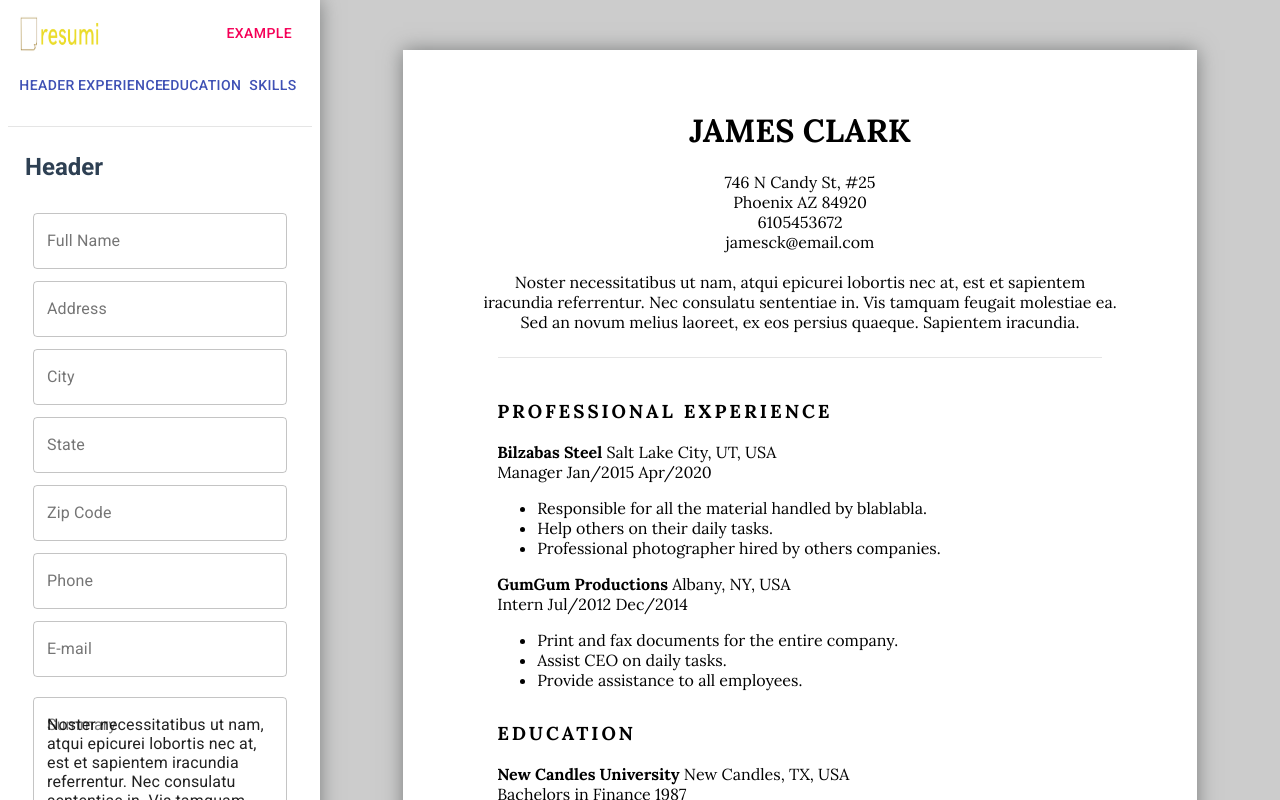
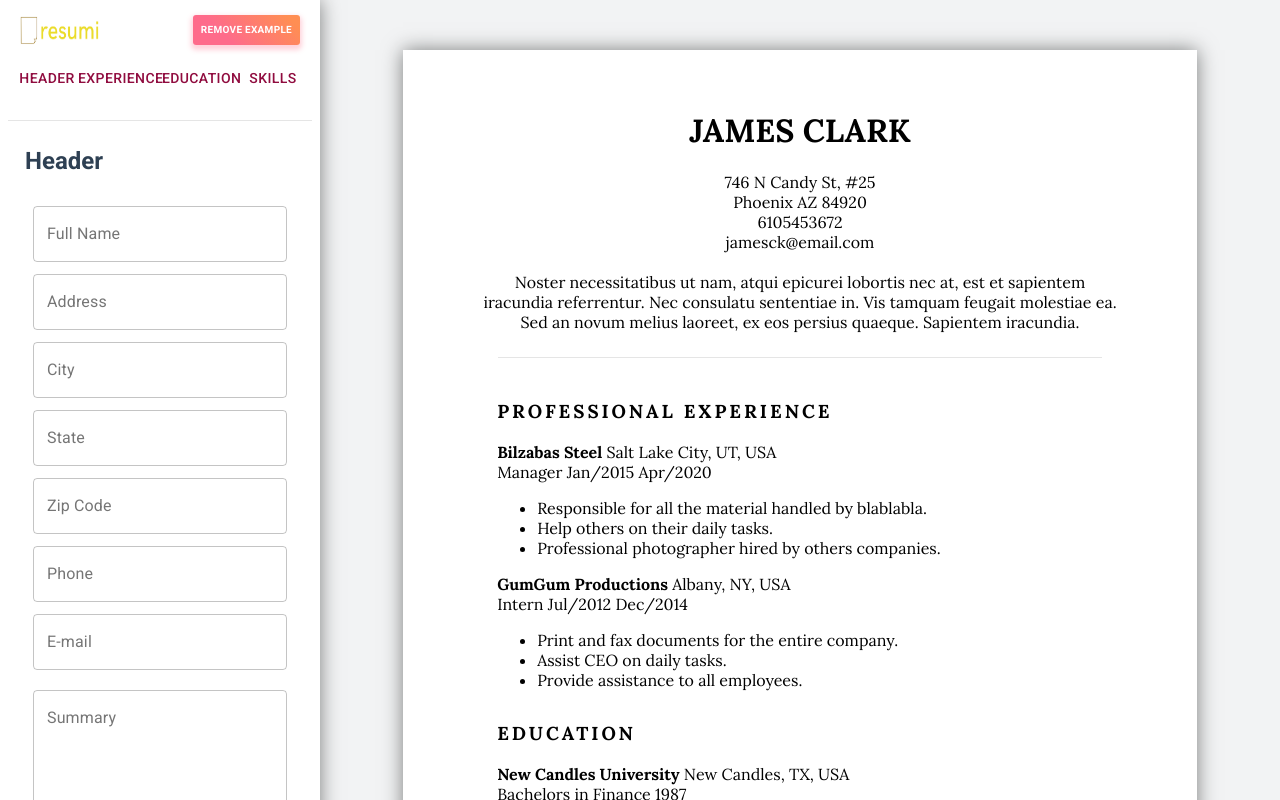
Before and after one commit to lucasmrl/resumi, a React (Create React App) app: page /header in a window 1280 px wide. Both pictures are taken after a click on the button "EXAMPLE". Shown: the top 800 px of the page. Built offline with nearby package versions, Linux system fonts and the light colour scheme.

Commit message:
Improved "example" feature (add/remove fake data)

```diff
--- a/src/components/Left/AdditionalSkills.js
+++ b/src/components/Left/AdditionalSkills.js
@@ -6,11 +6,14 @@ import { useForm } from "react-hook-form";
 import { ResumeContext } from "../../contexts/ResumeContext";
 
 function AdditionalSkills() {
-  const { content, updateAdditionalData } = useContext(ResumeContext);
+  const { content, updateAdditionalData, removeFakeData } = useContext(
+    ResumeContext
+  );
   const [btnText, setBtnText] = useState("Add");
 
-  const { register, handleSubmit, watch, errors } = useForm();
+  const { register, handleSubmit, errors } = useForm();
   const onSubmit = (data) => {
+    removeFakeData();
     updateAdditionalData(data);
     setBtnText("Update");
   };
--- a/src/components/Left/Education.js
+++ b/src/components/Left/Education.js
@@ -6,11 +6,14 @@ import { useForm } from "react-hook-form";
 import { ResumeContext } from "../../contexts/ResumeContext";
 
 function Education() {
-  const { content, updateEducationData } = useContext(ResumeContext);
+  const { content, updateEducationData, removeFakeData } = useContext(
+    ResumeContext
+  );
   const [btnText, setBtnText] = useState("Add");
 
-  const { register, handleSubmit, watch, errors } = useForm();
+  const { register, handleSubmit, errors } = useForm();
   const onSubmit = (data) => {
+    removeFakeData();
     updateEducationData(data);
     setBtnText("Update");
   };
--- a/src/components/Left/Header.js
+++ b/src/components/Left/Header.js
@@ -1,19 +1,20 @@
 import React, { useContext } from "react";
 import TextField from "@material-ui/core/TextField";
-import Button from "@material-ui/core/Button";
+// import Button from "@material-ui/core/Button";
 import classes from "./Left.module.css";
 import { useForm } from "react-hook-form";
 import { ResumeContext } from "../../contexts/ResumeContext";
 
-function Header() {
-  const { content, rerender, updateHeaderData } = useContext(ResumeContext);
+function Header(props) {
+  const { content, updateHeaderData, removeFakeData } = useContext(
+    ResumeContext
+  );
 
-  const { register, handleSubmit, watch, errors } = useForm();
+  const { register, handleSubmit, errors } = useForm();
   const onSubmit = (data) => {
+    removeFakeData();
     updateHeaderData(data);
   };
-  console.log(rerender);
-  // console.log(watch("name")); To test if the input is receiving the data
 
   return (
     <div className="">
--- a/src/components/Left/Left.js
+++ b/src/components/Left/Left.js
@@ -5,51 +5,125 @@ import Education from "./Education";
 import AdditionalSkills from "./AdditionalSkills";
 import { BrowserRouter as Router, Switch, Route, Link } from "react-router-dom";
 import Button from "@material-ui/core/Button";
-import classes from "./Left.module.css";
+import myClasses from "./Left.module.css";
 import logo from "../../assets/logo.png";
 import { ResumeContext } from "../../contexts/ResumeContext";
-import fakeData from "../../utils/fake_data";
+import { makeStyles } from "@material-ui/core/styles";
+
+const useStyles = makeStyles({
+  rootAdd: {
+    background: "linear-gradient(135deg, #8BC6EC 0%, #9599E2 100%)",
+    border: 0,
+    borderRadius: 3,
+    boxShadow: "0 3px 5px 2px #F2F3F4",
+    color: "white",
+    height: 30,
+    textAlign: "center",
+    fontSize: 10,
+    marginTop: 15,
+    marginRight: 20,
+    fontWeight: 700,
+  },
+  rootRemove: {
+    background: "linear-gradient(45deg, #FE6B8B 30%, #FF8E53 90%)",
+    border: 0,
+    borderRadius: 3,
+    boxShadow: "0 3px 5px 2px rgba(255, 105, 135, .3)",
+    color: "white",
+    height: 30,
+    textAlign: "center",
+    fontSize: 10,
+    marginTop: 15,
+    marginRight: 20,
+    fontWeight: 700,
+  },
+
+  headerLink: {
+    color: "#900C3F ",
+  },
+});
 
 function Left() {
-  const { content, updateFakeData } = useContext(ResumeContext);
+  const { control, addFakeData, removeFakeData } = useContext(ResumeContext);
+  const classes = useStyles();
 
-  function handleFakeData(e) {
+  function useFakeData(e) {
     e.preventDefault();
-    updateFakeData(fakeData);
+    addFakeData();
+  }
+
+  function clearFakeData(e) {
+    e.preventDefault();
+    removeFakeData();
+  }
+
+  let expData;
+  if (control) {
+    expData = (
+      <Button
+        color="secondary"
+        onClick={clearFakeData}
+        className={classes.rootRemove}
+        // style={{ marginTop: 15, marginRight: 20, height: "auto" }}
+      >
+        remove example
+      </Button>
+    );
+  } else {
+    expData = (
+      <Button
+        color="primary"
+        onClick={useFakeData}
+        className={classes.rootAdd}
+        // style={{ marginTop: 15, marginRight: 20, height: "auto" }}
+      >
+        example
+      </Button>
+    );
   }
 
   return (
     <div className="left">
-      <div className={classes.headerLeft}>
+      <div className={myClasses.headerLeft}>
         <img src={logo} alt="logo" />
-        <Button
-          color="secondary"
-          onClick={handleFakeData}
-          style={{ marginTop: 15, marginRight: 20, height: "auto" }}
-        >
-          example
-        </Button>
+        {expData}
       </div>
 
       <div className="">
         <Router>
-          <div className={classes.topLeft}>
-            <Button color="primary" component={Link} to="/header">
+          <div className={myClasses.topLeft}>
+            <Button
+              className={classes.headerLink}
+              component={Link}
+              to="/header"
+            >
               Header
             </Button>
-            <Button color="primary" component={Link} to="/professional">
+            <Button
+              className={classes.headerLink}
+              component={Link}
+              to="/professional"
+            >
               Experience
             </Button>
-            <Button color="primary" component={Link} to="/education">
+            <Button
+              className={classes.headerLink}
+              component={Link}
+              to="/education"
+            >
               Education
             </Button>
-            <Button color="primary" component={Link} to="/additional">
+            <Button
+              className={classes.headerLink}
+              component={Link}
+              to="/additional"
+            >
               Skills
             </Button>
           </div>
           <div>
-            <hr className={classes.hr} />
-            <div className={classes.formsSection}>
+            <hr className={myClasses.hr} />
+            <div className={myClasses.formsSection}>
               {/* A <Switch> looks through its children <Route>s and
             renders the first one that matches the current URL. */}
               <Switch>
--- a/src/components/Left/Professional.js
+++ b/src/components/Left/Professional.js
@@ -6,11 +6,14 @@ import { useForm } from "react-hook-form";
 import { ResumeContext } from "../../contexts/ResumeContext";
 
 function Professional() {
-  const { content, updateProfessionalData } = useContext(ResumeContext);
+  const { content, updateProfessionalData, removeFakeData } = useContext(
+    ResumeContext
+  );
   const [btnText, setBtnText] = useState("Add");
 
-  const { register, handleSubmit, watch, errors } = useForm();
+  const { register, handleSubmit, errors } = useForm();
   const onSubmit = (data) => {
+    removeFakeData();
     updateProfessionalData(data);
     setBtnText("Update");
   };
--- a/src/components/Right/Paper/AdditionalSkillsP.js
+++ b/src/components/Right/Paper/AdditionalSkillsP.js
@@ -3,11 +3,18 @@ import classes from "./Template.module.css";
 import { ResumeContext } from "../../../contexts/ResumeContext";
 
 function AdditionalSkillsP() {
-  const { content } = useContext(ResumeContext);
+  const { content, control, contentFake } = useContext(ResumeContext);
+
+  let contentUse;
+  if (control) {
+    contentUse = contentFake;
+  } else {
+    contentUse = content;
+  }
 
   //If there is no data, the Title of the section will not be displayed
   let title;
-  if (content.additional.length === 0) {
+  if (contentUse.additional.length === 0) {
     title = "";
   } else {
     title = (
@@ -17,7 +24,7 @@ function AdditionalSkillsP() {
     );
   }
 
-  let bulletsData = content.additional.map((el) => {
+  let bulletsData = contentUse.additional.map((el) => {
     if (el === "") {
       return "";
     } else {
--- a/src/components/Right/Paper/EducationP.js
+++ b/src/components/Right/Paper/EducationP.js
@@ -3,11 +3,18 @@ import classes from "./Template.module.css";
 import { ResumeContext } from "../../../contexts/ResumeContext";
 
 function EducationP() {
-  const { content } = useContext(ResumeContext);
+  const { content, control, contentFake } = useContext(ResumeContext);
+
+  let contentUse;
+  if (control) {
+    contentUse = contentFake;
+  } else {
+    contentUse = content;
+  }
 
   //If there is no data, the Title of the section will not be displayed
   let title;
-  if (Object.keys(content.education).length === 0) {
+  if (Object.keys(contentUse.education).length === 0) {
     title = "";
   } else {
     title = (
@@ -18,12 +25,12 @@ function EducationP() {
   }
 
   let bulletEducation;
-  if (!content.education.additional) {
+  if (!contentUse.education.additional) {
     bulletEducation = "";
   } else {
     bulletEducation = (
       <ul>
-        <li>{content.education.additional}</li>
+        <li>{contentUse.education.additional}</li>
       </ul>
     );
   }
@@ -33,11 +40,11 @@ function EducationP() {
       <div className="">
         {title}
         <p>
-          <strong>{content.education.institution} </strong>{" "}
-          {content.education.city}
+          <strong>{contentUse.education.institution} </strong>{" "}
+          {contentUse.education.city}
         </p>
         <p>
-          {content.education.major} {content.education.gradYear}
+          {contentUse.education.major} {contentUse.education.gradYear}
         </p>
         {bulletEducation}
       </div>
--- a/src/components/Right/Paper/HeaderP.js
+++ b/src/components/Right/Paper/HeaderP.js
@@ -3,23 +3,32 @@ import classes from "./Template.module.css";
 import { ResumeContext } from "../../../contexts/ResumeContext";
 
 function HeaderP() {
-  const { content } = useContext(ResumeContext);
+  const { content, control, contentFake } = useContext(ResumeContext);
+
+  let contentUse;
+  if (control) {
+    contentUse = contentFake;
+  } else {
+    contentUse = content;
+  }
   return (
     <div>
       <div className={classes.headerResume}>
         <div className={classes.contentHeader}>
-          <h1 className={classes.h1Name}>{content.header.name}</h1>
+          <h1 className={classes.h1Name}>{contentUse.header.name}</h1>
           <p>
-            {content.header.address}
+            {contentUse.header.address}
             <br />
-            {content.header.city} {content.header.state} {content.header.zip}
+            {contentUse.header.city} {contentUse.header.state}
+            {"  "}
+            {contentUse.header.zip}
             <br />
-            {content.header.phone}
+            {contentUse.header.phone}
             <br />
-            {content.header.email}
+            {contentUse.header.email}
           </p>
           <br />
-          <p>{content.header.summary}</p>
+          <p>{contentUse.header.summary}</p>
           <hr className={classes.dividerRight} />
         </div>
       </div>
--- a/src/components/Right/Paper/ProfessionalP.js
+++ b/src/components/Right/Paper/ProfessionalP.js
@@ -3,11 +3,18 @@ import classes from "./Template.module.css";
 import { ResumeContext } from "../../../contexts/ResumeContext";
 
 function ProfessionalP() {
-  const { content } = useContext(ResumeContext);
+  const { content, control, contentFake } = useContext(ResumeContext);
+
+  let contentUse;
+  if (control) {
+    contentUse = contentFake;
+  } else {
+    contentUse = content;
+  }
 
   //If there is no data, the Title of the section will not be displayed
   let title;
-  if (Object.keys(content.professional).length < 3) {
+  if (Object.keys(contentUse.professional).length < 3) {
     title = "";
   } else {
     title = (
@@ -17,19 +24,19 @@ function ProfessionalP() {
     );
   }
 
-  let bulletProfessional1 = content.professional.desc1.map((el) => {
+  let bulletProfessional1 = contentUse.professional.desc1.map((el, index) => {
     if (el === "") {
       return "";
     } else {
-      return <li key={el}>{el}</li>;
+      return <li key={index}>{el}</li>;
     }
   });
 
-  let bulletProfessional2 = content.professional.desc2.map((el) => {
+  let bulletProfessional2 = contentUse.professional.desc2.map((el, index) => {
     if (el === "") {
       return "";
     } else {
-      return <li key={el}>{el}</li>;
+      return <li key={index}>{el}</li>;
     }
   });
 
@@ -38,21 +45,21 @@ function ProfessionalP() {
       <div className="">
         {title}
         <p>
-          <strong>{content.professional.company1}</strong>{" "}
-          {content.professional.local1}
+          <strong>{contentUse.professional.company1}</strong>{" "}
+          {contentUse.professional.local1}
         </p>
         <p>
-          {content.professional.position1} {content.professional.start1}{" "}
-          {content.professional.end1}
+          {contentUse.professional.position1} {contentUse.professional.start1}{" "}
+          {contentUse.professional.end1}
         </p>
         <ul>{bulletProfessional1}</ul>
         <p>
-          <strong>{content.professional.company2}</strong>{" "}
-          {content.professional.local2}
+          <strong>{contentUse.professional.company2}</strong>{" "}
+          {contentUse.professional.local2}
         </p>
         <p>
-          {content.professional.position2} {content.professional.start2}{" "}
-          {content.professional.end2}
+          {contentUse.professional.position2} {contentUse.professional.start2}{" "}
+          {contentUse.professional.end2}
         </p>
         <ul>{bulletProfessional2}</ul>
       </div>
--- a/src/containers/styles.css
+++ b/src/containers/styles.css
@@ -1,7 +1,7 @@
 body {
   margin: 0;
   padding: 0;
-  background: rgb(204, 204, 204);
+  background: #f2f3f4;
 }
 
 .app {
--- a/src/contexts/ResumeContext.js
+++ b/src/contexts/ResumeContext.js
@@ -1,4 +1,5 @@
 import React, { createContext, useState } from "react";
+import fakeData from "../utils/fake_data";
 
 export const ResumeContext = createContext();
 
@@ -9,6 +10,10 @@ const ResumeContextProvider = (props) => {
     education: {},
     additional: [],
   });
+
+  const [contentFake, setContentFake] = useState();
+
+  const [control, setControl] = useState(false);
 
   function updateHeaderData(data) {
     setContent({ ...content, header: data });
@@ -26,19 +31,33 @@ const ResumeContextProvider = (props) => {
     setContent({ ...content, additional: Object.values(data) }); //Converting the object to an Array in order to iterate in AdditionalSkillsP.js
   }
 
-  function updateFakeData(data) {
-    setContent({ ...content, ...data });
+  function addFakeData() {
+    setControl(true);
+    setContentFake(fakeData);
+  }
+
+  function removeFakeData() {
+    setControl(false);
+    setContentFake({
+      header: {},
+      professional: { desc1: ["", "", ""], desc2: ["", "", ""] },
+      education: {},
+      additional: [],
+    });
   }
 
   return (
     <ResumeContext.Provider
       value={{
         content,
+        control,
+        contentFake,
         updateHeaderData,
         updateProfessionalData,
         updateEducationData,
         updateAdditionalData,
-        updateFakeData,
+        addFakeData,
+        removeFakeData,
       }}
     >
       {/* This refers to the children that this provider/components wraps. */}
```
